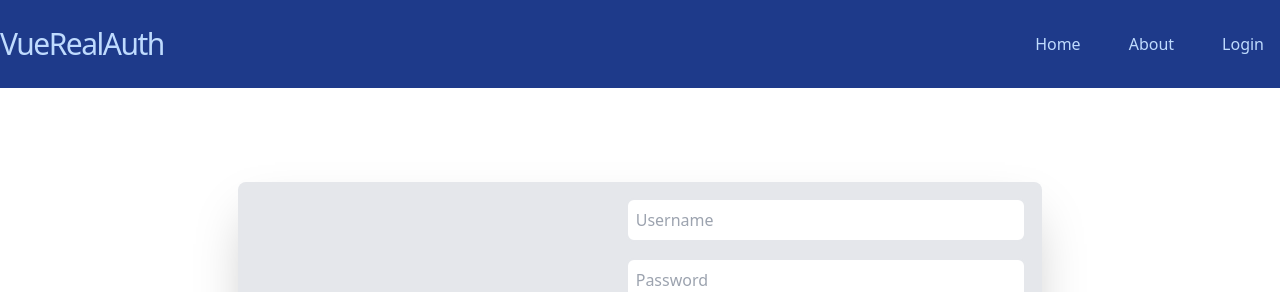
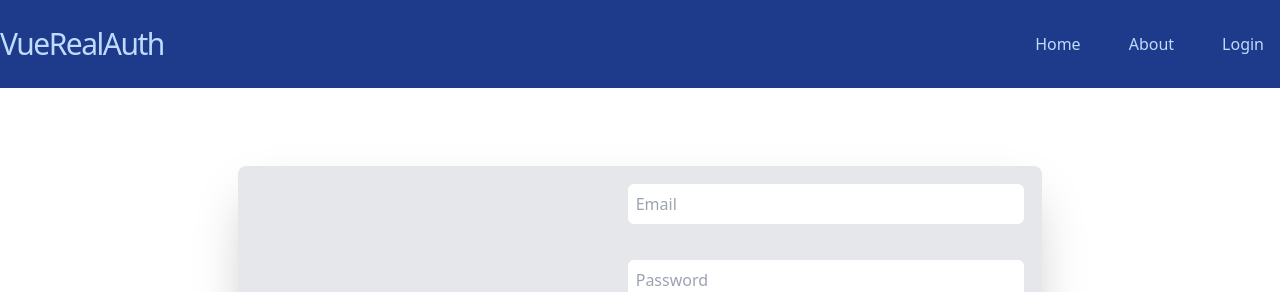
Before and after one commit to KHazen1/vuelogin, a Vue app: page /login in a window 1280 px wide. Shown: the top 292 px of the page. Built offline with nearby package versions, Linux system fonts and the light colour scheme; no server answers.

Commit message:
Added basic validation

```diff
--- a/package.json
+++ b/package.json
@@ -10,8 +10,10 @@
   "dependencies": {
     "@vueuse/core": "^7.6.2",
     "firebase": "^9.6.7",
+    "vee-validate": "^4.5.9",
     "vue": "^3.2.25",
-    "vue-router": "^4.0.12"
+    "vue-router": "^4.0.12",
+    "yup": "^0.32.11"
   },
   "devDependencies": {
     "@vitejs/plugin-vue": "^2.2.0",
--- a/src/pages/login.vue
+++ b/src/pages/login.vue
@@ -1,13 +1,25 @@
 <script setup>
-import { ref } from "vue";
 import { useRouter } from "vue-router";
+import { useForm, useField } from 'vee-validate';
+import * as yup from 'yup';
+
+const schema = yup.object({
+    username: yup.string().required().email().label("Email"),
+    password: yup.string().required().min(8).label("Password"),
+});
+
+ useForm({
+    validationSchema: schema,
+});
+
+const { value: username, errorMessage: emailError } = useField('username');
+const { value: password, errorMessage: passwordError } = useField('password');
+
+
 import useAuth from "../composable/useAuth";
 import useError from "../composable/useError";
 
 const { isAuthenticated, login, signup, googleLogin, } = useAuth();
-
-const username = ref("");
-const password = ref("");
 
 const router = useRouter();
 
@@ -52,18 +64,21 @@ const { ready, start } = useTimeout(3000, { controls: true });
             <img class="h-64" src="../assets/bglogin.png" alt="Hello BG" />
             <form @submit.prevent="logginIn" class="flex flex-col p-4 space-y-4">
                 <input
+                    name="username"
                     type="text"
                     class="p-2 border-2 rounded-lg"
-                placeholder="Username"
+                    placeholder="Email"
                     v-model="username"
                 >
-
+                <span class="text-xs text-center text-red-500">{{ emailError }}</span>
                 <input
+                    name="password"
                     type="password"
                     class="p-2 border-2 rounded-lg"
                     placeholder="Password"
                     v-model="password"
                 >
+                <span class="text-xs text-center text-red-500">{{ passwordError }}</span>
                 <div class="flex space-x-2">
                 <button
                     type="submit"
```
Also changed, not shown: 1 other file (tests, documents, lock files or other folders). Lines whose indentation alone changed are shown as unchanged.
